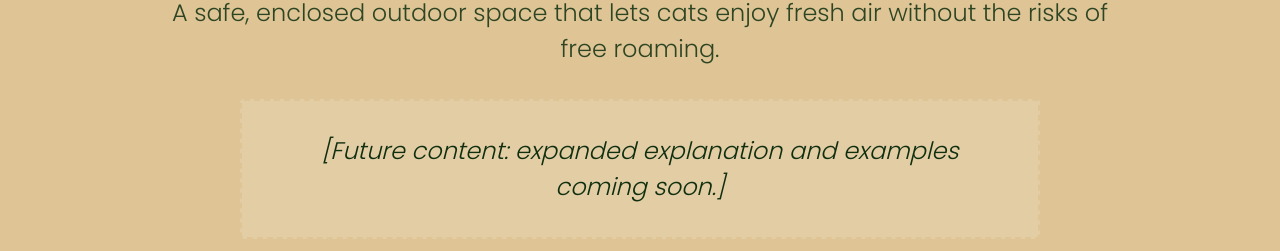
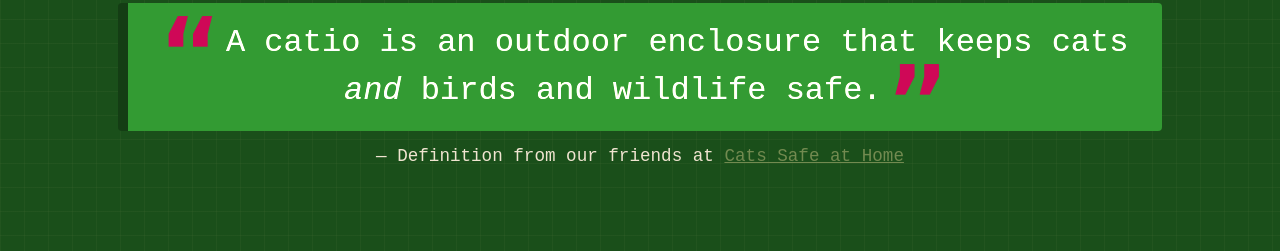
Before and after one commit to mishafranklin2023/arboren-cathedrals, an Eleventy site: page src/catios.njk in a window 1280 px wide. Shown: the part 222-473 px from the top of the page. Built offline with nearby package versions, Linux system fonts and the light colour scheme; Eleventy itself is replaced by a stand-in of ours; files that its build step writes are made by us from their sources.

Commit message:
Refine theme palette, add catio quote block, and update placeholder content
- Unify color tokens around champagne-mist/tan/deep-forest-green naming
- Improve button border and text contrast for accessibility
- Add blockquote styling for catio definition on catios page
- Replace placeholder sections with catstruction imagery and updated copy
- Add catstruction-color-opt.png asset and passthrough copy rule
- Tighten nav hover vs active-page styling
- Miscellaneous copy edits (contact CTA, contact heading, services)

Generated with [Devin](https://devin.ai)

Co-Authored-By: Devin <158243242+devin-ai-integration[bot]@users.noreply.github.com>

```diff
--- a/base.css
+++ b/base.css
@@ -5,16 +5,18 @@
 
 :root {
   /* Fallback values (Craftsman theme) in case a theme file isn't loaded */
-  --bg: #faf3e8;
-  --bg-alt: #f0e4d0;
-  --text: #3a2c22;
-  --text-on-dark: #3a2c22;
-  --text-on-photo: #ffffff;
-  --photo-text-shadow: 0 2px 6px rgba(0, 0, 0, 0.75);
-  --photo-heading-shadow: 0 3px 8px rgba(0, 0, 0, 0.85);
+  --bg: #DFC596;
+  --bg-alt: #1A4F1A;
+  --text: #0F2F0F;
+  --text-on-dark: #F0E4D0;
+  --text-on-light: #0F2F0F;
+  --text-on-photo: #F0E4D0;
+  --photo-text-shadow: 0 2px 6px rgba(15, 47, 15, 0.75);
+  --photo-heading-shadow: 0 3px 8px rgba(15, 47, 15, 0.85);
   --cta: #9F0643;
   --heading-font: 'Poppins', sans-serif;
   --body-font: 'Poppins', sans-serif;
+  --blockquote-font: 'Poppins', sans-serif;
   --body-size: 1.5rem;
   --h1-size: 3.25rem;
   --h2-size: 2.5rem;
@@ -33,12 +35,14 @@
   --radius: 10px;
   --shadow: 0 6px 18px rgba(58, 44, 34, 0.12);
   --btn-primary-bg: var(--accent-2);
-  --btn-primary-text: var(--olive-wood);
+  --btn-primary-text: var(--champagne-mist);
+  --btn-primary-border: var(--text);
   --btn-secondary-bg: transparent;
-  --btn-secondary-text: var(--olive-wood);
-  --btn-secondary-border: var(--accent);
-  --btn-tertiary-bg: #CFCFCF;
-  --btn-tertiary-text: #000000;
+  --btn-secondary-text: var(--champagne-mist);
+  --btn-secondary-border: var(--text);
+  --btn-tertiary-bg: #808080;
+  --btn-tertiary-text: #F0E4D0;
+  --btn-tertiary-border: #9F0643;
 
   --header-bg: var(--bg);
   --header-text: var(--text);
@@ -182,12 +186,15 @@ section {
 }
 
 .site-nav a:hover,
-.site-nav a:focus-visible,
+.site-nav a:focus-visible {
+  color: var(--accent-2);
+  text-decoration: underline;
+  text-underline-offset: 0.2em;
+}
+
 .site-nav a[aria-current="page"],
 .site-nav a.active {
   color: var(--accent-2);
-  text-decoration: underline;
-  text-underline-offset: 0.25em;
 }
 
 .nav-toggle {
@@ -230,7 +237,7 @@ section {
   font-weight: 700;
   text-decoration: none;
   cursor: pointer;
-  border: 2px solid transparent;
+  border: 1px solid transparent;
   font-family: var(--heading-font);
   font-size: 1rem;
 }
@@ -238,6 +245,7 @@ section {
 .btn-primary {
   background: var(--btn-primary-bg);
   color: var(--btn-primary-text);
+  border-color: var(--btn-primary-border);
 }
 
 .btn-primary:hover {
@@ -407,7 +415,7 @@ section {
 
 /* ---------- Real Build Photos Carousel ---------- */
 .photo-carousel-wrap {
-  margin-top: 3rem;
+  margin-top: 1rem;
 }
 
 .carousel-heading {
@@ -580,6 +588,16 @@ section {
   height: clamp(280px, 40vw, 520px);
   object-fit: cover;
   object-position: center top;
+}
+
+/* ---------- Catstruction Photo ---------- */
+.small-catstruction {
+  display: block;
+  width: 250px;
+  height: 250px;
+  margin: 0.5rem auto;
+  object-fit: contain;
+  object-position: center;
 }
 
 /* ---------- Press ---------- */
--- a/eleventy.config.js
+++ b/eleventy.config.js
@@ -10,6 +10,7 @@ module.exports = function (eleventyConfig) {
   eleventyConfig.addPassthroughCopy("images/pawthorne-bridge.svg");
   eleventyConfig.addPassthroughCopy("images/taillikum-bridge.svg");
   eleventyConfig.addPassthroughCopy("Dave_Thom-optimized.avif");
+  eleventyConfig.addPassthroughCopy("images/catstruction-color-opt.png");
 
   eleventyConfig.addWatchTarget("base.css");
   eleventyConfig.addWatchTarget("styles.css");
--- a/src/_includes/components/contact-cta.njk
+++ b/src/_includes/components/contact-cta.njk
@@ -1,7 +1,7 @@
 <section id="contact-cta" class="contact-cta surface-light">
   <div class="content-wrap">
     <h2>Contact Us</h2>
-    <p class="section-sub">Ready to start your catio project? Tell Thom about your space and your cats.</p>
+    <p class="section-sub">Let's build something your cats will brag about.</p>
     <a class="btn btn-primary" href="contact.html">Get in Touch</a>
   </div>
 </section>
--- a/src/_includes/components/gallery.njk
+++ b/src/_includes/components/gallery.njk
@@ -147,7 +147,6 @@
   </div>
 
   <div class="photo-carousel-wrap">
-    <h3 class="carousel-heading">Real Build Photos</h3>
     <div class="photo-carousel" id="buildCarousel">
       <button class="carousel-btn carousel-prev" type="button" aria-label="Previous photo">&#8249;</button>
       <div class="carousel-viewport">
--- a/src/catios.njk
+++ b/src/catios.njk
@@ -10,28 +10,36 @@ permalink: catios.html
 {% block main %}
 <main>
 
-  <section id="what-is-a-catio" class="placeholder-section surface-light">
+<section id="what-is-a-catio" class="placeholder-section surface-dark">
+  <div class="content-wrap">
+    <h2>What Is a Catio?</h2>
+
+    <figure class="catio-quote">
+      <blockquote>
+        <p>A catio is an outdoor enclosure that keeps cats <em>and</em> birds and wildlife safe.</p>
+      </blockquote>
+
+      <figcaption>
+        — Definition from our friends at
+        <cite>
+          <a href="https://www.catssafeathome.org/">Cats Safe at Home</a>
+        </cite>
+      </figcaption>
+    </figure>
+  </div>
+</section>
+
+  <section id="benefits-of-a-catio" class="placeholder-section surface-light">
     <div class="content-wrap">
-      <h2>What Is a Catio?</h2>
-      <p class="section-sub">A safe, enclosed outdoor space that lets cats enjoy fresh air without the risks of free
-        roaming.</p>
-      <div class="placeholder-box" aria-label="Future content: what is a catio">
-        <p><em>[Future content: expanded explanation and examples coming soon.]</em></p>
+      <h2>Benefits of Installing a Catio</h2>
+      <p>Why catios improve life for cats and their humans.</p>
+      <div class="placeholder-box" aria-label="Future content: benefits of a catio">
+        <p><ul><li>first thing</li></ul></p>
       </div>
     </div>
   </section>
 
   {% include "components/parts-of-catio.njk" %}
 
-  <section id="benefits-of-a-catio" class="placeholder-section surface-light">
-    <div class="content-wrap">
-      <h2>Benefits of a Catio</h2>
-      <p class="section-sub">Why catios improve life for cats and their humans.</p>
-      <div class="placeholder-box" aria-label="Future content: benefits of a catio">
-        <p><em>[Future content: benefits breakdown coming soon.]</em></p>
-      </div>
-    </div>
-  </section>
-
 </main>
 {% endblock %}
--- a/src/contact.njk
+++ b/src/contact.njk
@@ -5,14 +5,14 @@ permalink: contact.html
 {% extends "layouts/base.njk" %}
 
 {% block title %}Contact | Arboren CAThedrals{% endblock %}
-{% block description %}Get in touch with Arboren CAThedrals for a custom catio or skybridge consultation in Portland, Oregon.{% endblock %}
+{% block description %}Get in touch with Arboren CAThedrals for a custom catio or skybridge consultation.{% endblock %}
 
 {% block main %}
 <main>
 
   <section id="contact" class="contact surface-light">
     <div class="contact-content">
-      <h2>Let's build something your cat will brag about</h2>
+      <h2>Contact Us</h2>
       <p class="section-sub">Tell Thom about your space, your cats, and your bridge-pun ideas.</p>
       <form id="contactForm" class="contact-form surface-dark" aria-describedby="formStatus">
         <div class="form-field">
--- a/styles.css
+++ b/styles.css
@@ -1,31 +1,33 @@
 /* ===== Theme B: Blueprint (Logo Palette) — drafting table / engineering diagram feel =====
    Palette sourced directly from the ArbCatioLogo.png artwork:
-     pitch-black      #151500  (near-black, olive-tinted) --changed to Deep Forest Green: #0F2F0F
+     pitch-black      #151500  (near-black, olive-tinted) --changed to Deep Forest Green: #0F2F0F - body text, text-on-light (background)
      palm-leaf        #728A50  (muted sage green)
-     red-ochre        #C93E0C  (burnt orange-red) - changed to #9F0643 for ada contrast
-     dark-spruce      #1A4F1A  (deep forest green)
-     olive-wood       #8B774F  (warm tan/khaki) - changed to #DFC596 for ada contrast
+     red-ochre        #C93E0C  (burnt orange-red) - changed to --cherry-rose #9F0643 for ada contrast
+     dark-spruce      #1A4F1A  (deep forest green) --alt background
+     olive-wood       #8B774F  (warm tan/khaki) - changed to --tan  #DFC596 for ada contrast --light background
      bitter-chocolate #6D4040  (muted brown-red)
    The palette colors define structural surfaces and accents. Olive-wood text
    is used on alternate surfaces; photo backgrounds use white text and black shadows. */
 :root {
   --deep-forest-green: #0F2F0F;
   --palm-leaf: #728A50;
-  --red-ochre: #9F0643;
+  --cherry-rose: #9F0643;
   --dark-spruce: #1A4F1A;
-  --olive-wood: #DFC596;
+  --tan: #DFC596;
+  --champagne-mist: #F0E4D0;
   --bitter-chocolate: #6D4040;
 
-  --bg: var(--olive-wood);
+  --bg: var(--tan);
   --bg-alt: var(--dark-spruce);
   --text: var(--deep-forest-green);
-  --text-on-dark: #D5CAB4;
-  --text-on-light: #000000;
-  --text-on-photo: #ffffff;
-  --photo-text-shadow: 0 2px 6px rgba(0, 0, 0, 0.75);
-  --photo-heading-shadow: 0 3px 8px rgba(0, 0, 0, 0.85);
-  --heading-font: 'Lucida Console', sans-serif;
-  --body-font: 'Poppins', sans-serif;
+  --text-on-dark: #F0E4D0;
+  --text-on-light: #0F2F0F;
+  --text-on-photo: #F0E4D0;
+  --photo-text-shadow: 0 2px 6px rgba(15, 47, 15, 0.75);
+  --photo-heading-shadow: 0 3px 8px rgba(15, 47, 15, 0.85);
+  --heading-font: "Lucida Console", monospace;
+  --blockquote-font: "Courier New", monospace, "Poppins", sans-serif;
+  --body-font: "Poppins", sans-serif;
   --body-size: 1.5rem;
   --h1-size: 3.25rem;
   --h2-size: 2.5rem;
@@ -36,24 +38,26 @@
   --h2-weight: 600;
   --heading-weight: 600;
   --accent: var(--palm-leaf);
-  --accent-2: var(--red-ochre);
-  --cta: var(--bitter-chocolate);
+  --accent-2: var(--cherry-rose);
+  --cta: var(--cherry-rose);
   --card-bg: var(--dark-spruce);
-  --card-border: var(--olive-wood);
+  --card-border: var(--tan);
   --radius: 4px;
-  --shadow: 0 6px 18px rgba(0, 0, 0, 0.35);
+  --shadow: 0 6px 18px rgba(15, 47, 15, 0.35);
 
   --btn-primary-bg: var(--bitter-chocolate);
-  --btn-primary-text: #D5CAB4;
+  --btn-primary-text: #F0E4D0;
+  --btn-primary-border: var(--champagne-mist);
   --btn-secondary-bg: var(--dark-spruce);
-  --btn-secondary-text: #D5CAB4;
-  --btn-secondary-border: var(--dark-spruce);
-  --btn-tertiary-bg: #CFCFCF;
-  --btn-tertiary-text: var(--text-on-light);
+  --btn-secondary-text: #F0E4D0;
+  --btn-secondary-border: var(--champagne-mist);
+  --btn-tertiary-bg: #808080;
+  --btn-tertiary-text: var(--text-on-dark);
+  --btn-tertiary-border: var(--deep-forest-green);
 
   --press-overlay: rgba(21, 21, 0, 0.39);
 
-  --header-bg: var(--olive-wood);
+  --header-bg: var(--tan);
   --header-text: var(--text);
 }
 
@@ -157,8 +161,9 @@ h3 {
 
 .surface-dark .btn-tertiary,
 .surface-photo .btn-tertiary {
-  --btn-tertiary-bg: #CFCFCF;
-  --btn-tertiary-text: var(--text-on-light);
+  --btn-tertiary-bg: #808080;
+  --btn-tertiary-text: var(--text-on-dark);
+  --btn-tertiary-border: var(--deep-forest-green);
 }
 
 .hero {
@@ -183,6 +188,58 @@ h3 {
   width: var(--content-width);
   margin: 0 auto;
   text-align: center;
+}
+
+.catio-quote {
+  margin: 1rem 2rem;
+}
+
+.catio-quote blockquote {
+  margin: 0;
+  padding: 1rem;
+  background: #277727;
+  filter: brightness(1.3);
+  border-left: 10px solid #0F2F0F;
+  border-radius: var(--radius);
+}
+
+.catio-quote blockquote::before,
+.catio-quote blockquote::after {
+  color: #9F0643;
+  font-family: var(--heading-font);
+  font-size: 6rem;
+  font-weight: 700;
+  line-height: 0;
+  vertical-align: -0.4em;
+}
+
+.catio-quote blockquote::before {
+  content: "\201C";
+}
+
+.catio-quote blockquote::after {
+  content: "\201D";
+}
+
+.catio-quote blockquote p {
+  display: inline;
+  margin: 0;
+  font-family: var(--blockquote-font);
+  font-size: 2rem;
+  font-weight: 100;
+  line-height: 1.5;
+}
+
+.catio-quote figcaption {
+  margin-top: 0.5rem;
+  font-family: var(--blockquote-font);
+  font-size: 1.1rem;
+  font-weight: var(--body-weight);
+  line-height: 2;
+}
+
+.catio-quote figcaption cite {
+  font-style: normal;
 }
 
 .placeholder-box {
@@ -298,7 +355,7 @@ h3 {
 .contact-form input[type="file"]::file-selector-button {
   background: var(--btn-tertiary-bg);
   color: var(--btn-tertiary-text);
-  border: 2px solid transparent;
+  border: 1px solid var(--deep-forest-green);
   border-radius: var(--radius);
   padding: 0.5rem 1rem;
   font-family: var(--heading-font);
```
Also changed, not shown: src/_includes/components/parts-of-catio.njk (+6 -4 lines), src/services.njk (+9 -2 lines), images/catstruction-color-opt.png (added).
